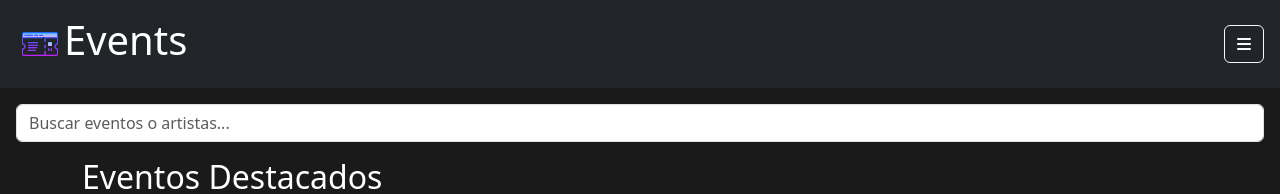
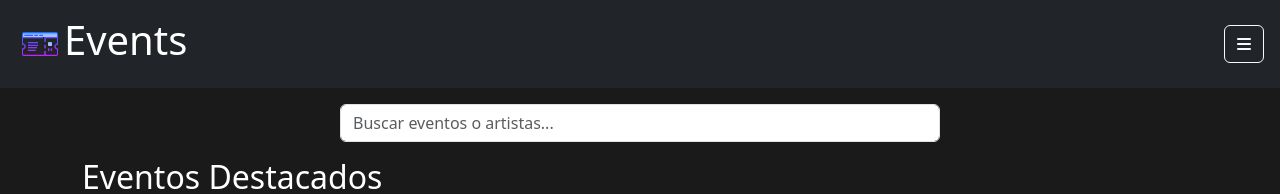
Before and after one commit to NahuelFarias/tacs-2024-2C, a React (Create React App) app in the folder front/: page / in a window 1280 px wide. Shown: the top 194 px of the page. Built offline with nearby package versions, Linux system fonts and the light colour scheme; no server answers.

Commit message:
Add: new styles

```diff
--- a/front/src/App.css
+++ b/front/src/App.css
@@ -29,3 +29,7 @@ html, body {
   text-align: center;
   padding: 1rem;
 }
+
+a {
+  text-decoration: none;
+}
--- a/front/src/components/SearchBar.js
+++ b/front/src/components/SearchBar.js
@@ -2,7 +2,7 @@ import React from 'react';
 
 const SearchBar = () => (
   <div className="search-bar p-3">
-    <input type="text" className="form-control" placeholder="Buscar eventos o artistas..." />
+    <input type="text" className="form-control" placeholder="Buscar eventos o artistas..." style={{ maxWidth: "600px", margin: "0 auto" }}/>
   </div>
 );
 
```
